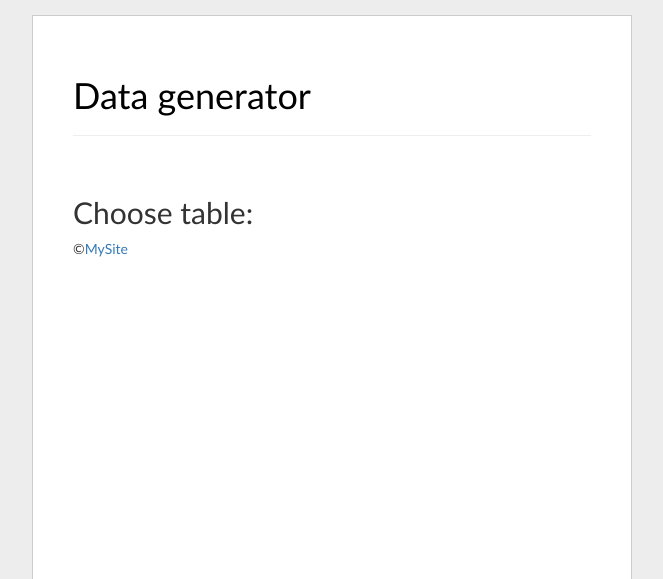
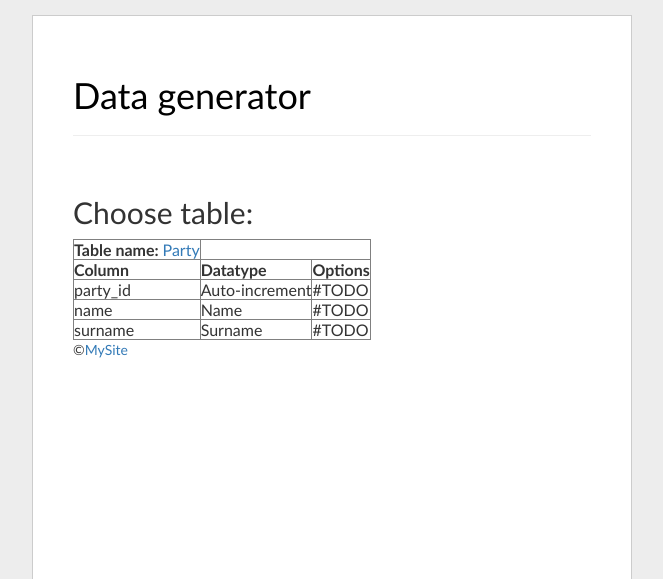
Before and after one commit to Szczepanov/datagen, a Django app: a page that uses generator/templates/generator/set_up_configuration.html in a window 1280 px wide. Shown: the top 579 px of the page, without its empty margins (308-971 px from the left). Run offline with Django 3.2, Linux system fonts and the light colour scheme; data comes from the database, SQL or seed files in the repository; both versions use the stored data as it was after the commit; some libraries are stand-ins or nearby versions.

Commit message:
modified setup page to list tables with lists

```diff
--- a/generator/templates/generator/set_up_configuration.html
+++ b/generator/templates/generator/set_up_configuration.html
@@ -6,18 +6,22 @@
 <div>
     <div>
         <h2>Choose table:</h2>
+        <table border="1">
         {% for table in tables %}
-            <div>
-                {{ table.name }}
-                <ul>
+                        <tr>
+                <td><b>Table name: </b><a href="#2">{{ table.name }}</a></td>
+                            </tr>
+    <tr><td><b>Column</b></td><td><b>Datatype</b></td><td><b>Options</b></td></tr>
                     {% for column in columns %}
-                        <li>
-                            {{ column.column_name }} {{ column.datatype }}
-                        </li>
+                    {% if column.table == table %}
+                     <tr><td><div>{{ column.column_name }}</div></td>
+                        <td><div>{{ column.datatype }}</div></td>
+                     <td>#TODO</td></tr>
+                    {% endif %}
                     {% endfor %}
-                </ul>
-            </div>
+                </tr>
         {% endfor %}
+       </table>
     </div>
 </div>
 {% endblock %}
--- a/generator/urls.py
+++ b/generator/urls.py
@@ -6,6 +6,7 @@ urlpatterns = [
     url(r'^add_table/$', views.multiple_formsets, {'template': 'generator/add_table.html'},
         name='add_table'),
     url(r'^generate_sql/$', TemplateView.as_view(template_name='generator/generate_sql.html'), name='generate_sql'),
-    url(r'^setup/$', TemplateView.as_view(template_name='generator/set_up_configuration.html'), name='set_up_configuration'),
+    # url(r'^setup/$', TemplateView.as_view(template_name='generator/set_up_configuration.html'), name='set_up_configuration'),
+    url(r'^setup/$', views.set_up_configuration, name='set_up_configuration'),
     url(r'^$', TemplateView.as_view(template_name='generator/index.html')),
 ]
--- a/generator/views.py
+++ b/generator/views.py
@@ -1,5 +1,4 @@
 from django.forms import formsets, BaseFormSet
-from django.http import HttpResponseRedirect
 from django.shortcuts import render
 
 from generator.models import Table, Column, Name, Surname
@@ -74,3 +73,8 @@ def build_insert(table):
         insertSQL += 'Insert into ' + table.name + ' values (' + str(
             counter + 100) + ',\'' + names[counter].name + '\',\'' + surnames[counter].surname + '\');\n'
     return insertSQL
+
+
+def set_up_configuration(request):
+    return render(request, 'generator/set_up_configuration.html', dict(tables=Table.objects.all(),
+                  columns=Column.objects.all()))
```
Also changed, not shown: db.sqlite3.
